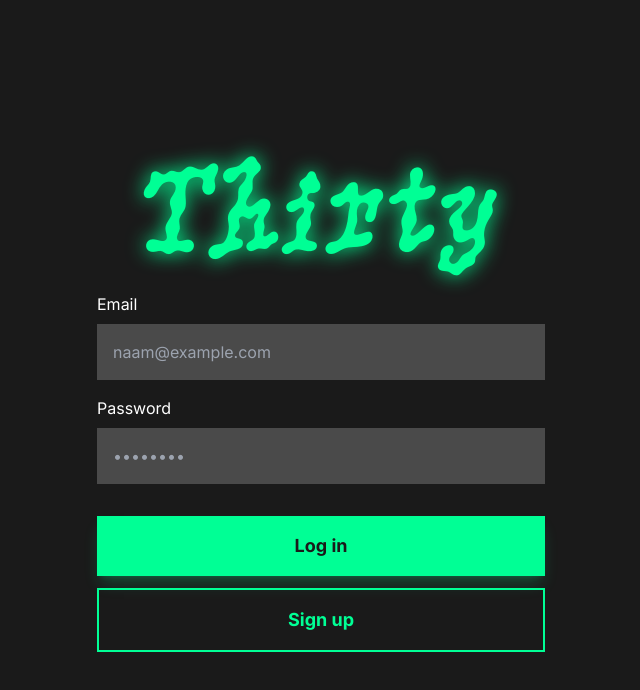
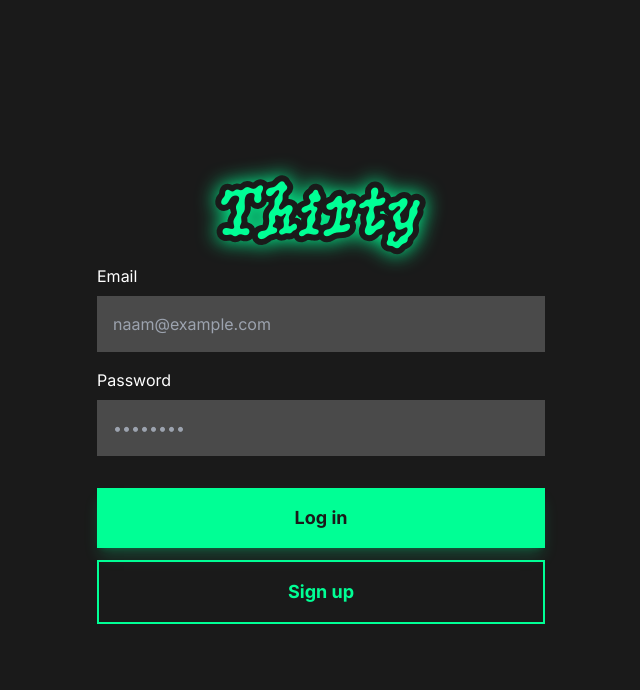
Before and after one commit to gewoonseba/party-cam, a Next.js app: page /login in a window 1280 px wide. Shown: the top 690 px of the page, without its empty margins (319-959 px from the left). Built offline with nearby package versions, Linux system fonts and the light colour scheme.

Commit message:
Enhance h1 typography with text stroke and adjusted sizing

```diff
--- a/app/globals.css
+++ b/app/globals.css
@@ -4,7 +4,10 @@
 
 @layer base {
   h1 {
-    @apply text-6xl md:text-9xl text-center font-display text-primary mb-4 filter drop-shadow-glow;
+    @apply text-6xl md:text-7xl text-center font-display text-primary mb-4 filter drop-shadow-glow;
+    -webkit-text-stroke-width: 12px;
+    -webkit-text-stroke-color: theme("colors.black");
+    paint-order: stroke fill;
   }
 }
 
```
